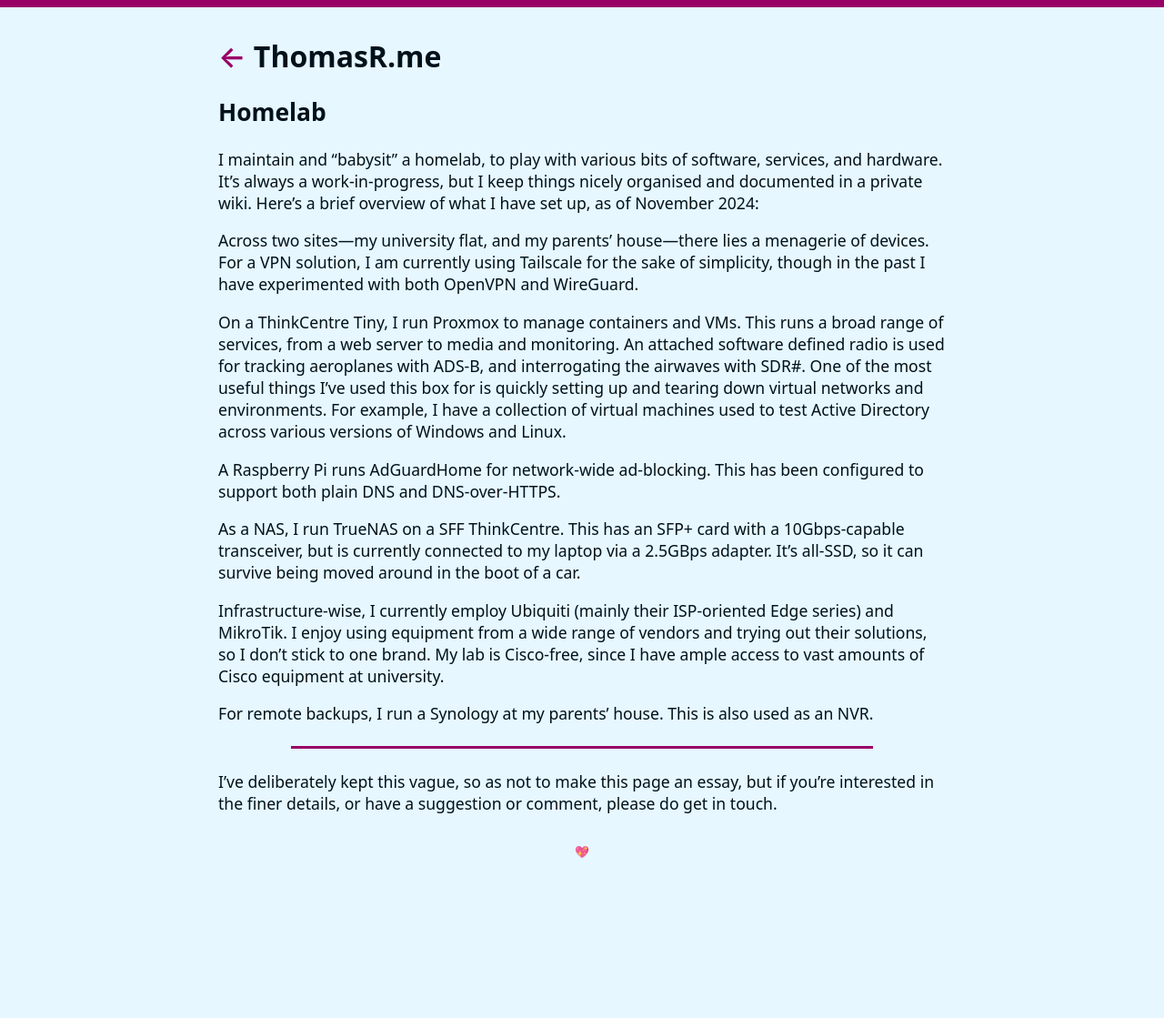
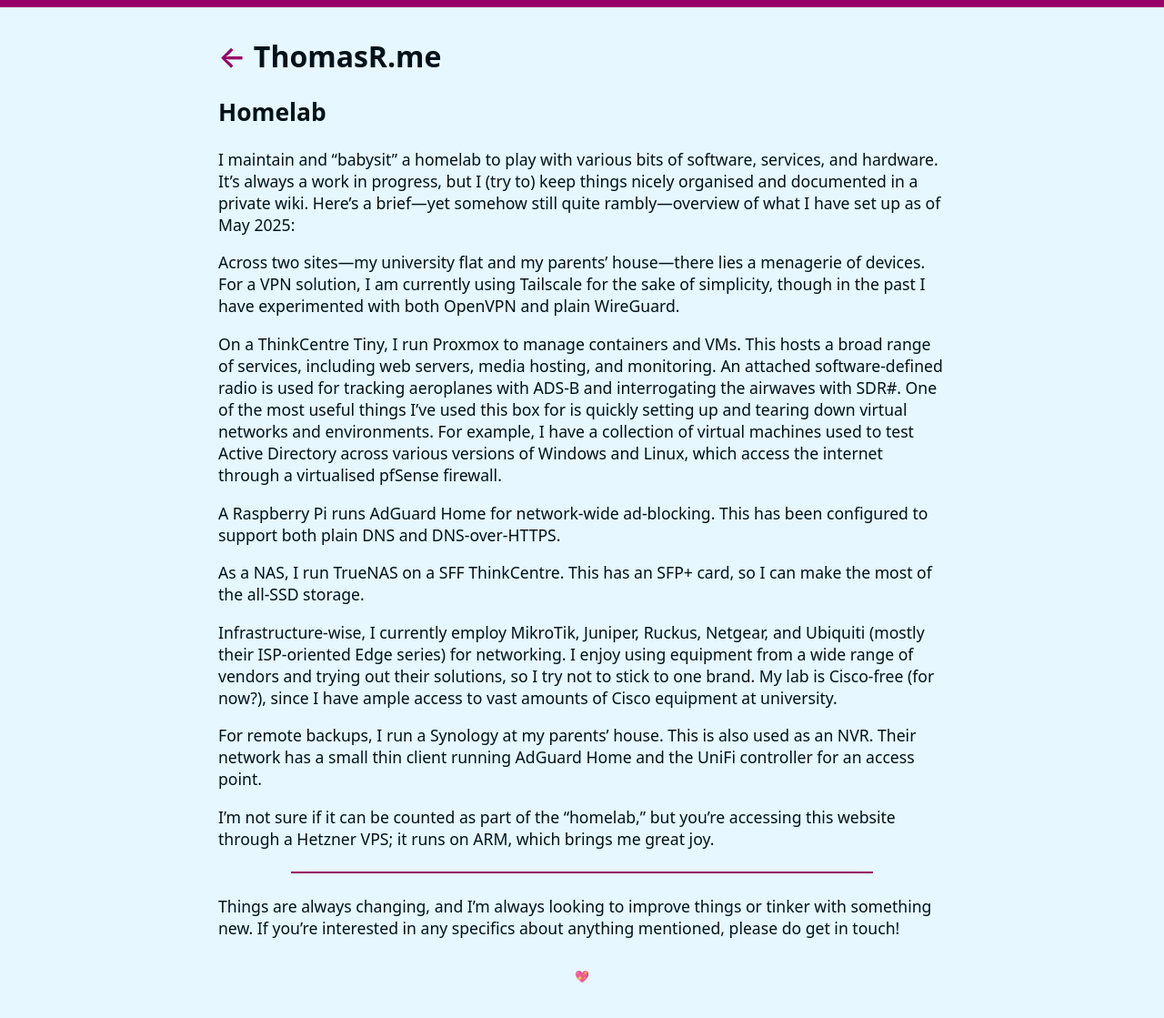
Before and after one commit to t5r7/thomasr.me, a Jekyll site: the page built from pages/lab.md, in a window 1280 px wide. Shown: the whole page at 91% size. Built offline with Jekyll 4.4.1, drawn with Linux system fonts in a browser that asks for light colours; some web fonts are replaced; before the commit the page ends 982 px from its top, so only the background shows below that.

Commit message:
just use google fonts for now. update homelab page too

```diff
--- a/_layouts/default.html
+++ b/_layouts/default.html
@@ -8,7 +8,10 @@
 <meta name="theme-color" content="hsl(320, 100%, 30%)">
 <meta name="description" content="{{ page.description | default: site.description }}">
 
-<link rel="stylesheet" href="{{ '/static/css/atkinson-hyperlegible.css' | relative_url }}">
+<link rel="preconnect" href="https://fonts.googleapis.com">
+<link rel="preconnect" href="https://fonts.gstatic.com" crossorigin>
+<link href="https://fonts.googleapis.com/css2?family=Atkinson+Hyperlegible+Next:ital,wght@0,200..800;1,200..800&display=swap" rel="stylesheet">
+
 <link rel="stylesheet" href="{{ '/static/css/main.css' | relative_url }}">
 
 <!-- this svg idea from bearblog.dev <3 -->
--- a/pages/lab.md
+++ b/pages/lab.md
@@ -4,22 +4,22 @@
 permalink: /lab/
 ---
 
-I maintain and "babysit" a homelab, to play with various bits of software, services, and hardware. It's always a work-in-progress, but I keep things nicely organised and documented in a private wiki. Here's a brief overview of what I have set up, as of November 2024:
+I maintain and "babysit" a homelab to play with various bits of software, services, and hardware. It's always a work in progress, but I (try to) keep things nicely organised and documented in a private wiki. Here's a brief—yet somehow still quite rambly—overview of what I have set up as of May 2025:
 
-Across two sites—my university flat, and my parents' house—there lies a menagerie of devices. For a VPN solution, I am currently using Tailscale for the sake of simplicity, though in the past I have experimented with both OpenVPN and WireGuard.
+Across two sites—my university flat and my parents’ house—there lies a menagerie of devices. For a VPN solution, I am currently using Tailscale for the sake of simplicity, though in the past I have experimented with both OpenVPN and plain WireGuard.
 
-On a ThinkCentre Tiny, I run Proxmox to manage containers and VMs. This runs a broad range of services, from a web server to media and monitoring. An attached software defined radio is used for tracking aeroplanes with ADS-B, and interrogating the airwaves with SDR#.
-One of the most useful things I've used this box for is quickly setting up and tearing down virtual networks and environments. For example, I have a collection of virtual machines used to test Active Directory across various versions of Windows and Linux.
+On a ThinkCentre Tiny, I run Proxmox to manage containers and VMs. This hosts a broad range of services, including web servers, media hosting, and monitoring. An attached software-defined radio is used for tracking aeroplanes with ADS-B and interrogating the airwaves with SDR#. One of the most useful things I’ve used this box for is quickly setting up and tearing down virtual networks and environments. For example, I have a collection of virtual machines used to test Active Directory across various versions of Windows and Linux, which access the internet through a virtualised pfSense firewall.
 
-A Raspberry Pi runs AdGuardHome for network-wide ad-blocking. This has been configured to support both plain DNS and DNS-over-HTTPS.
+A Raspberry Pi runs AdGuard Home for network-wide ad-blocking. This has been configured to support both plain DNS and DNS-over-HTTPS.
 
-As a NAS, I run TrueNAS on a SFF ThinkCentre. This has an SFP+ card with a 10Gbps-capable transceiver, but is currently connected to my laptop via a 2.5GBps adapter. It's all-SSD, so it can survive being moved around in the boot of a car.
+As a NAS, I run TrueNAS on a SFF ThinkCentre. This has an SFP+ card, so I can make the most of the all-SSD storage.
 
-Infrastructure-wise, I currently employ Ubiquiti (mainly their ISP-oriented Edge series) and MikroTik. I enjoy using equipment from a wide range of vendors and trying out their solutions, so I don't stick to one brand. My lab is Cisco-free, since I have ample access to vast amounts of Cisco equipment at university.
+Infrastructure-wise, I currently employ MikroTik, Juniper, Ruckus, Netgear, and Ubiquiti (mostly their ISP-oriented Edge series) for networking. I enjoy using equipment from a wide range of vendors and trying out their solutions, so I try not to stick to one brand. My lab is Cisco-free (for now?), since I have ample access to vast amounts of Cisco equipment at university.
 
-For remote backups, I run a Synology at my parents' house. This is also used as an NVR.
+For remote backups, I run a Synology at my parents’ house. This is also used as an NVR. Their network has a small thin client running AdGuard Home and the UniFi controller for an access point.
+
+I'm not sure if it can be counted as part of the "homelab," but you're accessing this website through a Hetzner VPS; it runs on ARM, which brings me great joy.
 
 ---
 
-
-I've deliberately kept this vague, so as not to make this page an essay, but if you're interested in the finer details, or have a suggestion or comment, please do get in touch.
+Things are always changing, and I'm always looking to improve things or tinker with something new. If you're interested in any specifics about anything mentioned, please do get in touch!
--- a/static/css/atkinson-hyperlegible.css
+++ /dev/null
@@ -1,37 +0,0 @@
-/* latin-ext */
-/* @font-face {
-  font-family: 'Atkinson Hyperlegible Next';
-  font-style: italic;
-  font-weight: 200 800;
-  font-display: swap;
-  src: url(../fonts/atkinson-hyp-next-latin-ext-italic.woff2) format('woff2');
-  unicode-range: U+0100-02BA, U+02BD-02C5, U+02C7-02CC, U+02CE-02D7, U+02DD-02FF, U+0304, U+0308, U+0329, U+1D00-1DBF, U+1E00-1E9F, U+1EF2-1EFF, U+2020, U+20A0-20AB, U+20AD-20C0, U+2113, U+2C60-2C7F, U+A720-A7FF;
-} */
-/* latin */
-@font-face {
-    font-family: 'Atkinson Hyperlegible Next';
-    font-style: italic;
-    font-weight: 200 800;
-    font-display: swap;
-    src: url(../fonts/atkinson-hyp-next-latin-italic.woff2) format('woff2');
-    unicode-range: U+0000-00FF, U+0131, U+0152-0153, U+02BB-02BC, U+02C6, U+02DA, U+02DC, U+0304, U+0308, U+0329, U+2000-206F, U+20AC, U+2122, U+2191, U+2193, U+2212, U+2215, U+FEFF, U+FFFD;
-}
-
-/* latin-ext */
-/* @font-face {
-  font-family: 'Atkinson Hyperlegible Next';
-  font-style: normal;
-  font-weight: 200 800;
-  font-display: swap;
-  src: url(../fonts/atkinson-hyp-next-latin-ext.woff2) format('woff2');
-  unicode-range: U+0100-02BA, U+02BD-02C5, U+02C7-02CC, U+02CE-02D7, U+02DD-02FF, U+0304, U+0308, U+0329, U+1D00-1DBF, U+1E00-1E9F, U+1EF2-1EFF, U+2020, U+20A0-20AB, U+20AD-20C0, U+2113, U+2C60-2C7F, U+A720-A7FF;
-} */
-/* latin */
-@font-face {
-    font-family: 'Atkinson Hyperlegible Next';
-    font-style: normal;
-    font-weight: 200 800;
-    font-display: swap;
-    src: url(../fonts/atkinson-hyp-next-latin.woff2) format('woff2');
-    unicode-range: U+0000-00FF, U+0131, U+0152-0153, U+02BB-02BC, U+02C6, U+02DA, U+02DC, U+0304, U+0308, U+0329, U+2000-206F, U+20AC, U+2122, U+2191, U+2193, U+2212, U+2215, U+FEFF, U+FFFD;
-}
--- a/static/css/main.css
+++ b/static/css/main.css
@@ -3,7 +3,7 @@
     --fg: hsl(200, 100%, 5%);
     --accent: hsl(320, 100%, 30%);
 
-    --fonts: "Atkinson Hyperlegible", system-ui, -apple-system, BlinkMacSystemFont, "Segoe UI", Roboto, Oxygen-Sans, Ubuntu, Cantarell, "Helvetica Neue", sans-serif;
+    --fonts: "Atkinson Hyperlegible Next", "Atkinson Hyperlegible", system-ui, -apple-system, BlinkMacSystemFont, "Segoe UI", Roboto, Oxygen-Sans, Ubuntu, Cantarell, "Helvetica Neue", sans-serif;
 
     --link-transition: color 0.15s ease-in-out, background-color 0.15s ease-in-out, border-bottom-color 0.15s ease-in-out;
 }
@@ -30,7 +30,7 @@
     padding: 1rem;
 
     @media (max-width: 750px) {
-        font-size: 1.3rem;
+        font-size: 1.25rem;
     }
 }
 
```
Also changed, not shown: static/fonts/atkinson-hyp-next-latin-ext-italic.woff2 (deleted), static/fonts/atkinson-hyp-next-latin-ext.woff2 (deleted), static/fonts/atkinson-hyp-next-latin-italic.woff2 (deleted), static/fonts/atkinson-hyp-next-latin.woff2 (deleted).
